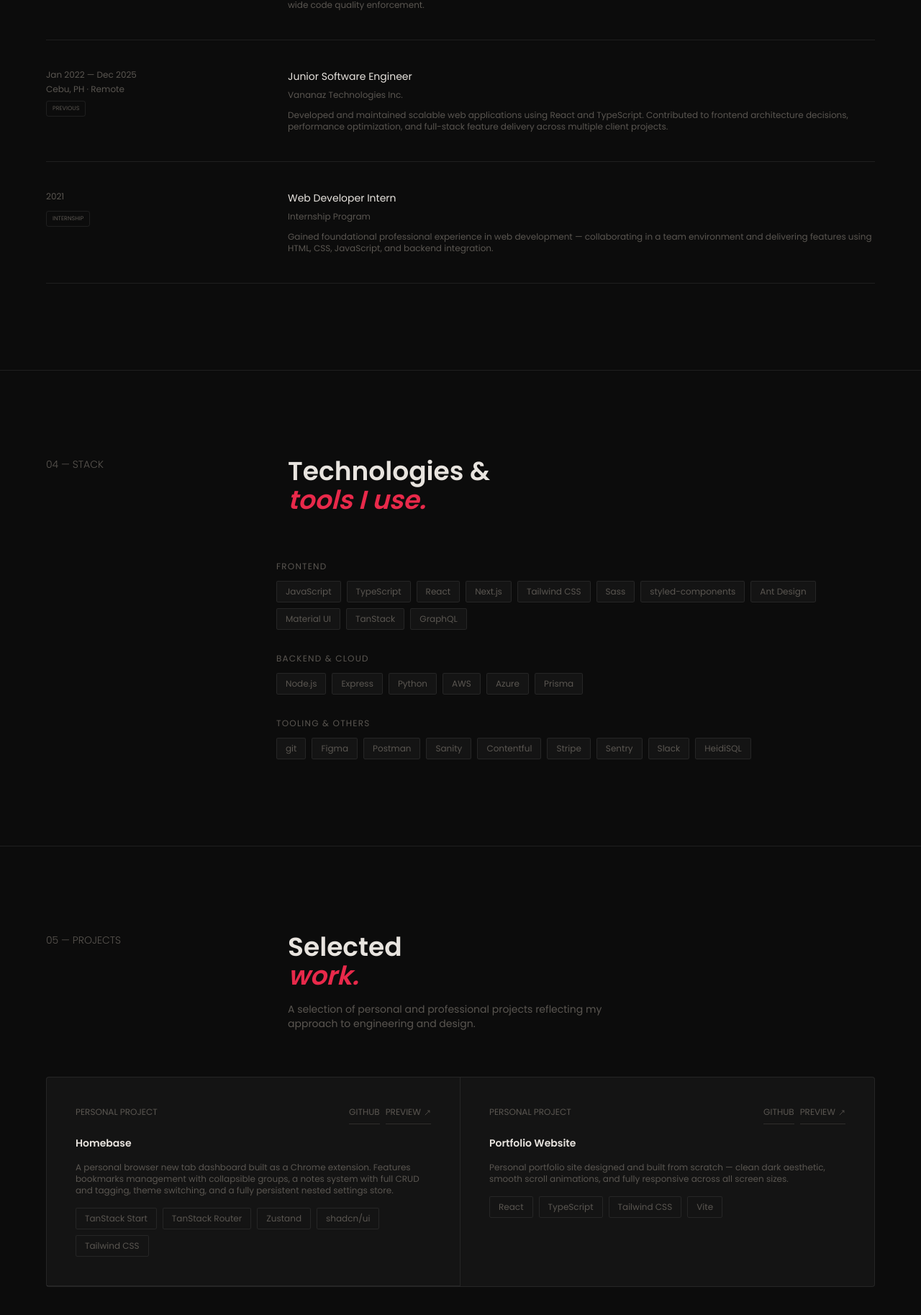
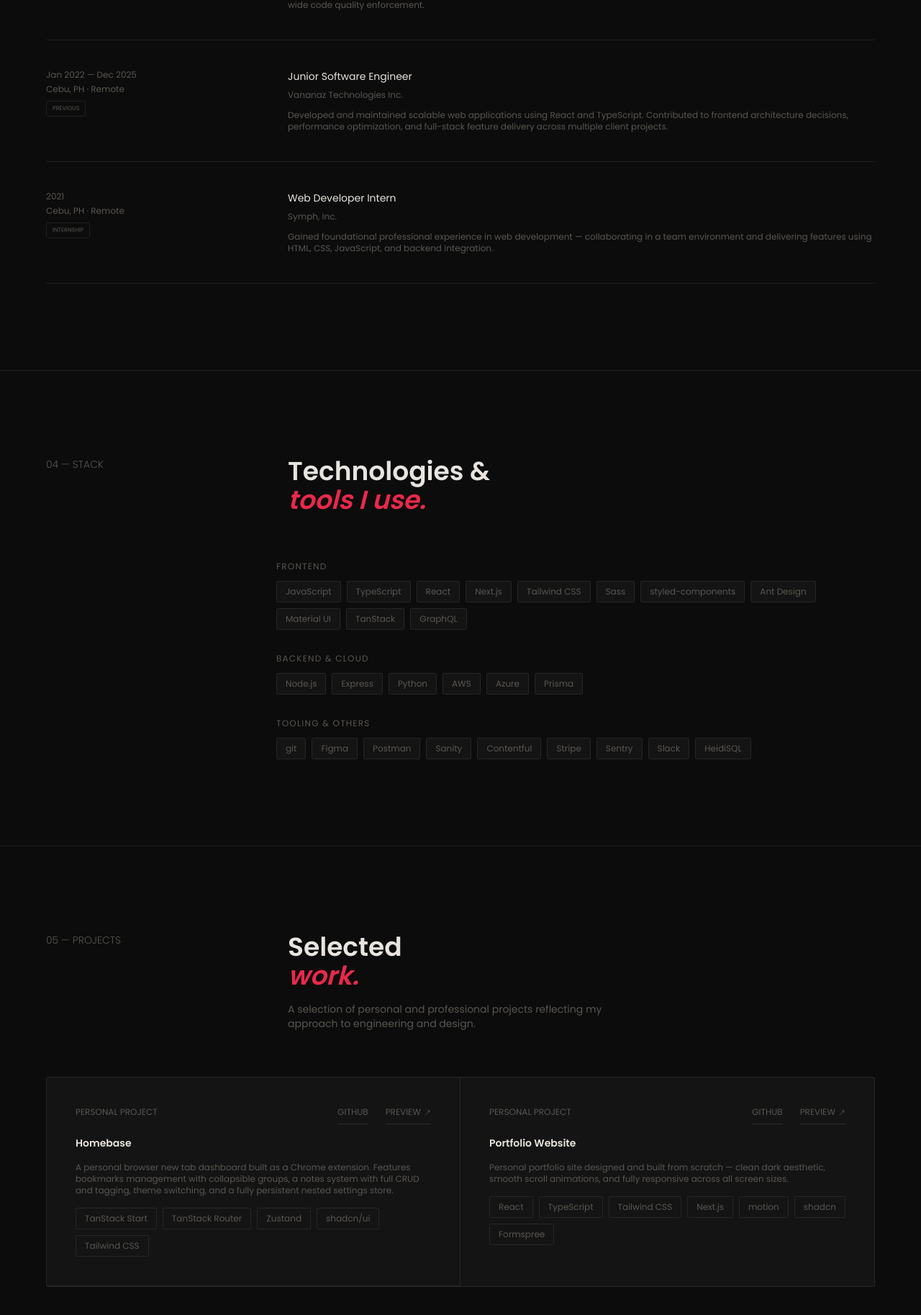
Before and after one commit to jhonangelob/dev-portfolio-v4, a Next.js app: page / in a window 1280 px wide. Shown: the part 2696-4523 px from the top of the page at 72% size. Built offline with nearby package versions, Linux system fonts and the light colour scheme; no server answers.

Commit message:
update project data

```diff
--- a/src/components/sections/Projects.tsx
+++ b/src/components/sections/Projects.tsx
@@ -60,7 +60,7 @@ const Projects = () => {
                 <p className='text-muted-foreground text-xs uppercase'>
                   {item.type}
                 </p>
-                <div className='flex flex-row gap-2'>
+                <div className='flex flex-row gap-6'>
                   <Link
                     href={item.github}
                     className='text-muted-foreground border-muted-foreground/40 hover:text-foreground border-b pb-2 text-xs uppercase'
--- a/src/data/experience.ts
+++ b/src/data/experience.ts
@@ -28,9 +28,9 @@ export const EXPERIENCES: Experience[] = [
   },
   {
     role: 'Web Developer Intern',
-    company: 'Internship Program',
+    company: 'Symph, Inc.',
     period: '2021',
-    location: '',
+    location: 'Cebu, PH · Remote',
     type: 'Internship',
     description:
       'Gained foundational professional experience in web development — collaborating in a team environment and delivering features using HTML, CSS, JavaScript, and backend integration.',
--- a/src/data/projects.ts
+++ b/src/data/projects.ts
@@ -20,7 +20,7 @@ export const PROJECTS: Project[] = [
       'shadcn/ui',
       'Tailwind CSS',
     ],
-    github: '#',
+    github: 'https://github.com/jhonangelob/homebase',
     live: '#',
   },
   {
@@ -28,8 +28,16 @@ export const PROJECTS: Project[] = [
     description:
       'Personal portfolio site designed and built from scratch — clean dark aesthetic, smooth scroll animations, and fully responsive across all screen sizes.',
     type: 'Personal project',
-    stack: ['React', 'TypeScript', 'Tailwind CSS', 'Vite'],
-    github: '#',
-    live: '#',
+    stack: [
+      'React',
+      'TypeScript',
+      'Tailwind CSS',
+      'Next.js',
+      'motion',
+      'shadcn',
+      'Formspree',
+    ],
+    github: 'https://github.com/jhonangelob/dev-portfolio-v4',
+    live: 'https://www.jhonangelob.com/',
   },
 ];
```
